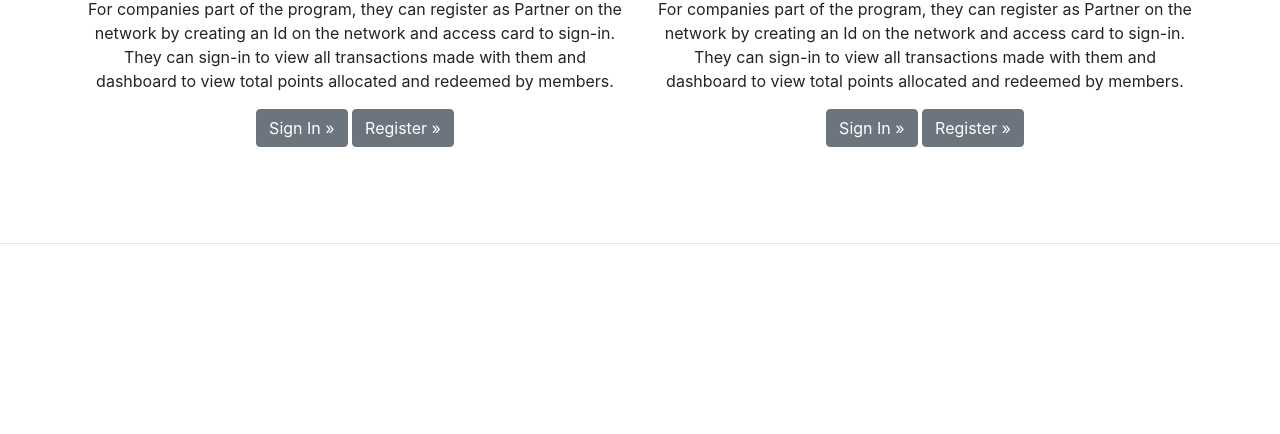
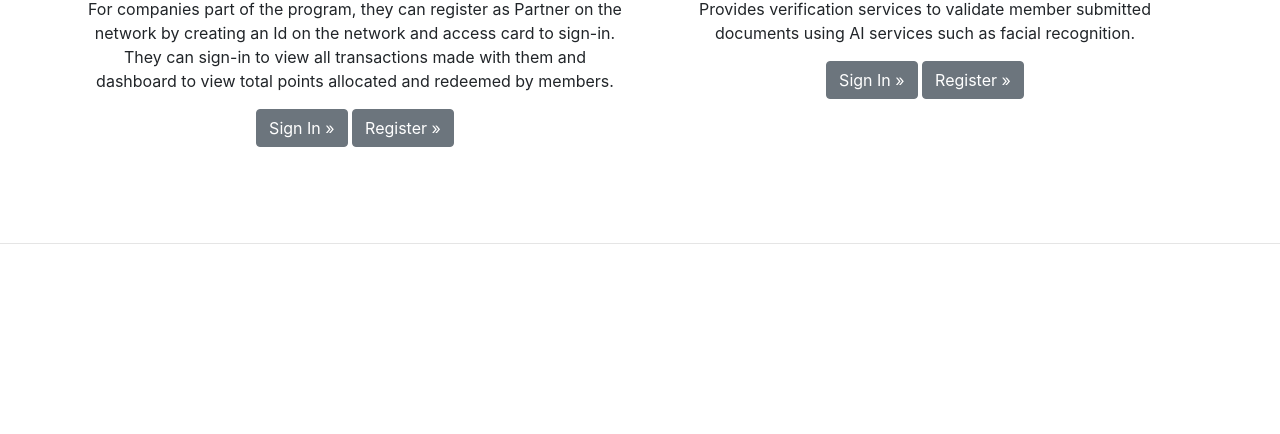
Before and after one commit to rameshpoomalai/blockchain-asset, a website: page web-app/public/index.html in a window 1280 px wide. Shown: the part 366-800 px from the top of the page. Drawn offline with nearby package versions, Linux system fonts and the light colour scheme.

Commit message:
adding demo material
adding demo material

```diff
--- a/web-app/app.js
+++ b/web-app/app.js
@@ -449,7 +449,7 @@ apiRouter.post('/api/registerAIRegulator', function(req, res) {
   var urlpath=req.body.urlpath;
   var port=req.body.port;
   var method=req.body.method;
-  var name="sample1";
+  var name="AIRegulator";
 
   console.log('Using param - urlhost: ' + urlhost + ' urlpath: ' + urlpath + ' port: ' + port+' method:'+method+' name:'+name+' cardid:'+aicardid+' regulatorid:'+airegid);
 
--- a/web-app/public/index.html
+++ b/web-app/public/index.html
@@ -73,8 +73,7 @@
       </div>
       <div class="col-lg-6 text-center">
         <h2>AI Regulator</h2>
-        <p>For companies part of the program, they can register as Partner on the network by creating an Id on the network and access card to sign-in. They can sign-in to view all transactions made with them and dashboard to view total points allocated and
-          redeemed by members. </p>
+        <p>Provides verification services to validate member submitted documents using AI services such as facial recognition.</p>
         <p><a class="btn btn-secondary" href="/AIRegulator" role="button">Sign In &raquo;</a>
           <a class="btn btn-secondary" href="/registerMLRegulator" role="button">Register &raquo;</a></p>
       </div>
```
Also changed, not shown: 3 other files.
